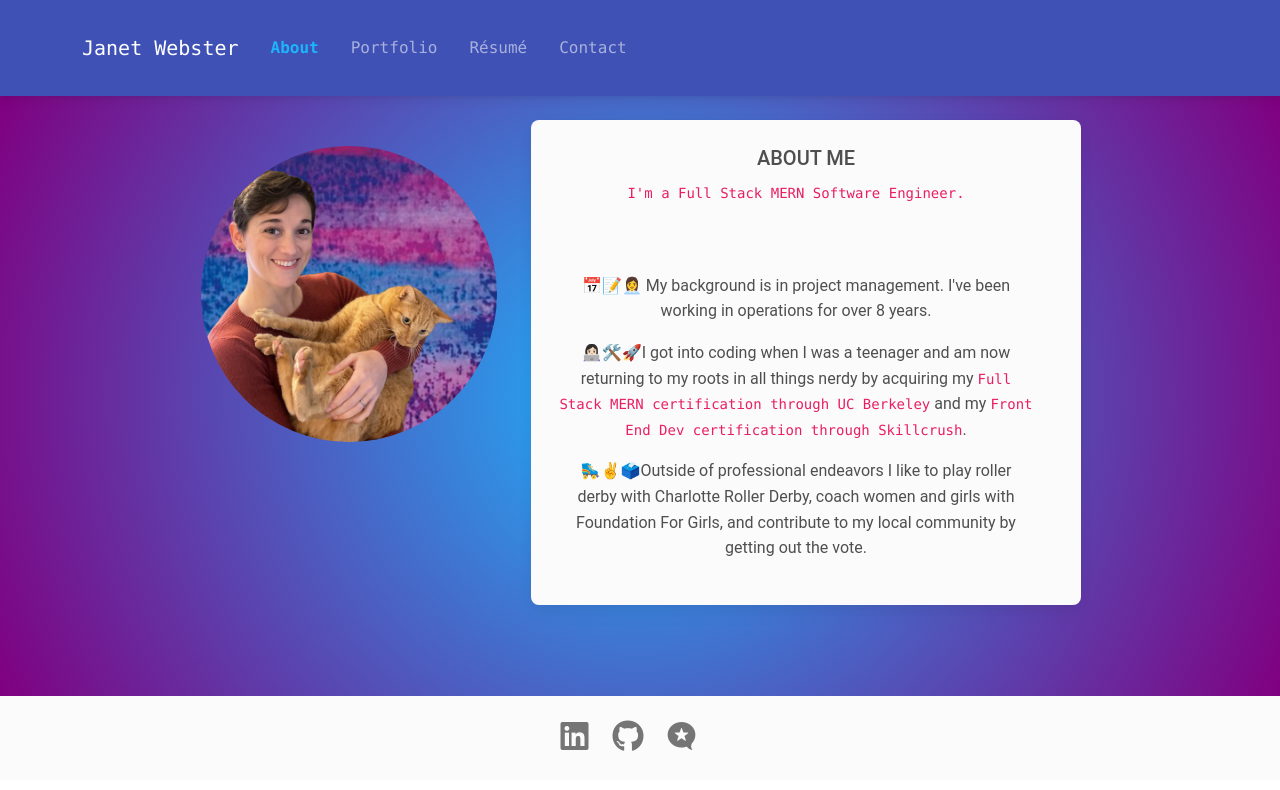
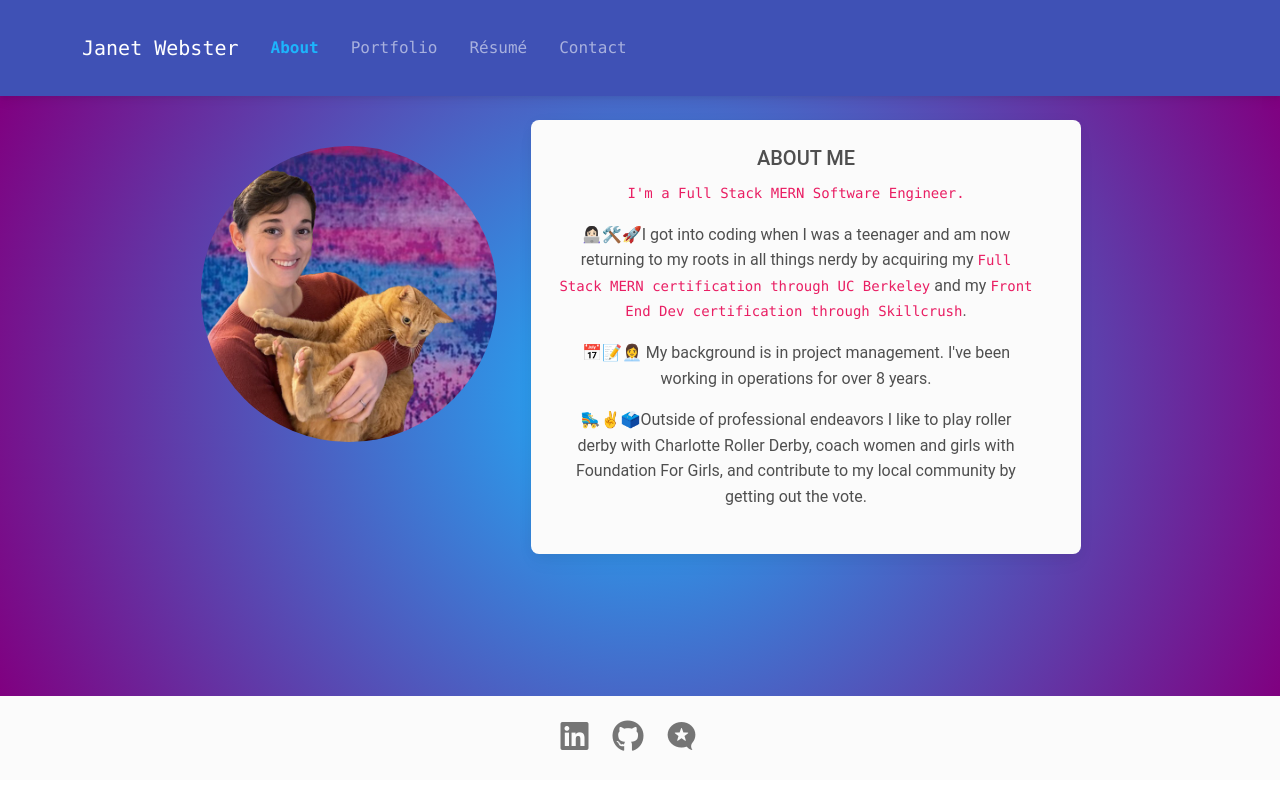
Before and after one commit to TwixmixyJanet/react-portfolio, a React (Vite) app: page /About in a window 1280 px wide. Shown: the top 790 px of the page. Built offline with nearby package versions, Linux system fonts and the light colour scheme.

Commit message:
Switching around content on about page

```diff
--- a/src/components/About/index.jsx
+++ b/src/components/About/index.jsx
@@ -26,11 +26,11 @@ const About = () => {
                         {/* Main text content with details about me */}
                         <MDBCardText>
                             <p><code>I'm a Full Stack MERN Software Engineer.</code></p>
-                            <p><br />
-                            <br />
-                            📅📝👩‍💼 My background is in project management. I've been working in operations for over 8 years.</p>
                             <p>
                             👩🏻‍💻🛠️🚀I got into coding when I was a teenager and am now returning to my roots in all things nerdy by acquiring my <code>Full Stack MERN certification through UC Berkeley</code> and my <code>Front End Dev certification through Skillcrush</code>.
+                            </p>
+                            <p>
+                            📅📝👩‍💼 My background is in project management. I've been working in operations for over 8 years.
                             </p>
                             <p>
                             🛼✌️🗳️Outside of professional endeavors I like to play roller derby with Charlotte Roller Derby, coach women and girls with Foundation For Girls, and contribute to my local community by getting out the vote.
```
